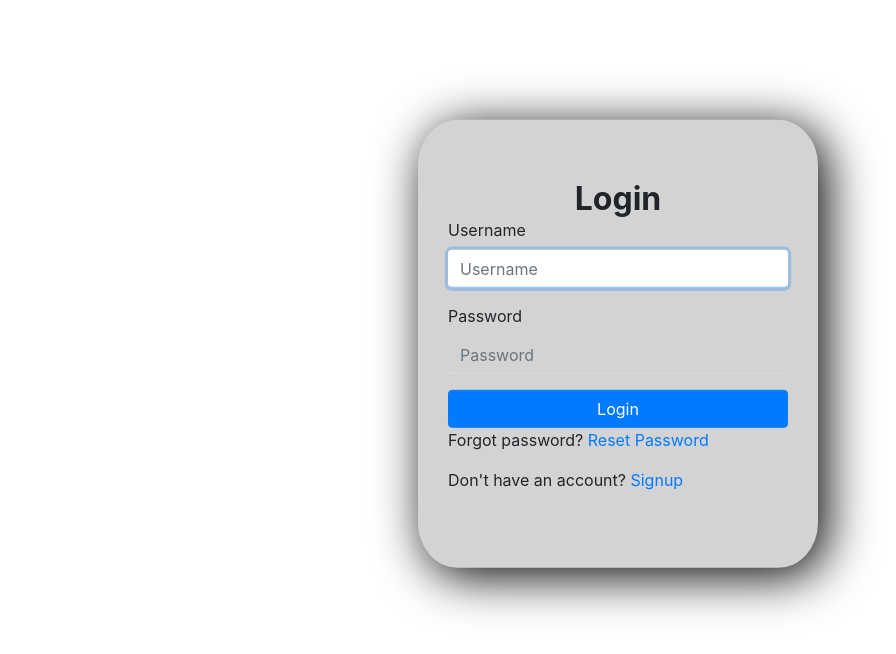
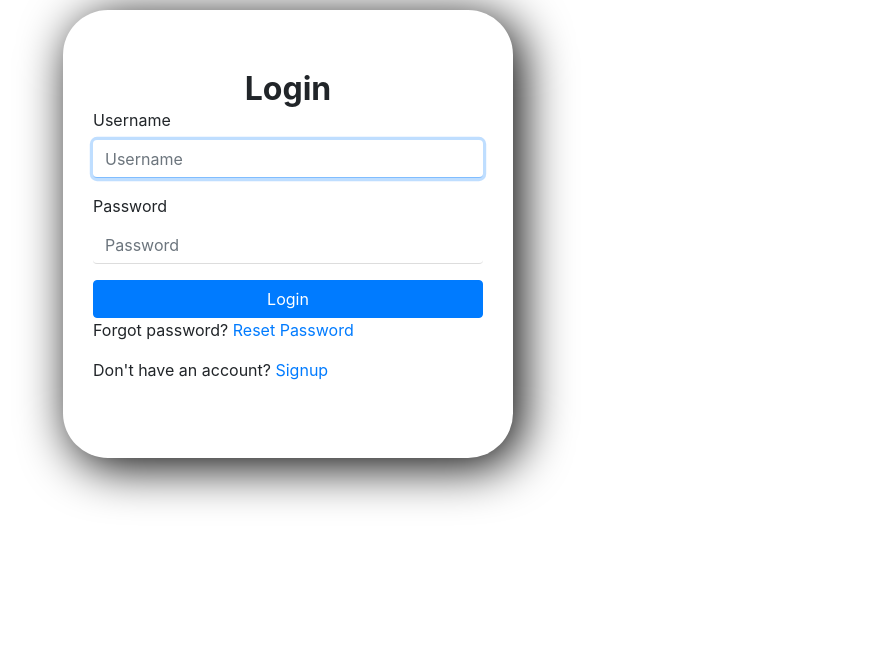
Before and after one commit to skyfather/Masomo-Quiz-App, a Django app: page /accounts/login/ in a window 1280 px wide. Shown: the part 56-710 px from the top of the page, without its empty margins (22-918 px from the left). Run offline with Django 3.2, Linux system fonts and the light colour scheme; some libraries are stand-ins or nearby versions.

Commit message:
Redesigned the login look

```diff
--- a/static/css/main.css
+++ b/static/css/main.css
@@ -9,18 +9,21 @@ body {
 }
 
 .login-item {
+	margin-top: 10px;
     display: -webkit-flex;
     display: flex;
     -webkit-flex-direction: column;
     flex-direction: column;
-    width: 400px;
-    background-color: lightgrey;
+    max-width: 450px;
+    /*height: 400px;*/
+    /*background-color: lightgrey;*/
 
     padding: 60px 30px;
     top: 50%;
     left: 50%;
-    position: absolute;
-    transform: translate(-50%, -50%);
+    /*position: absolute;*/
+    position: center;
+    /*transform: translate(-50%, -50%);*/
     box-shadow: 8px 8px 50px #000;
     border-radius: 10%;
 
```
